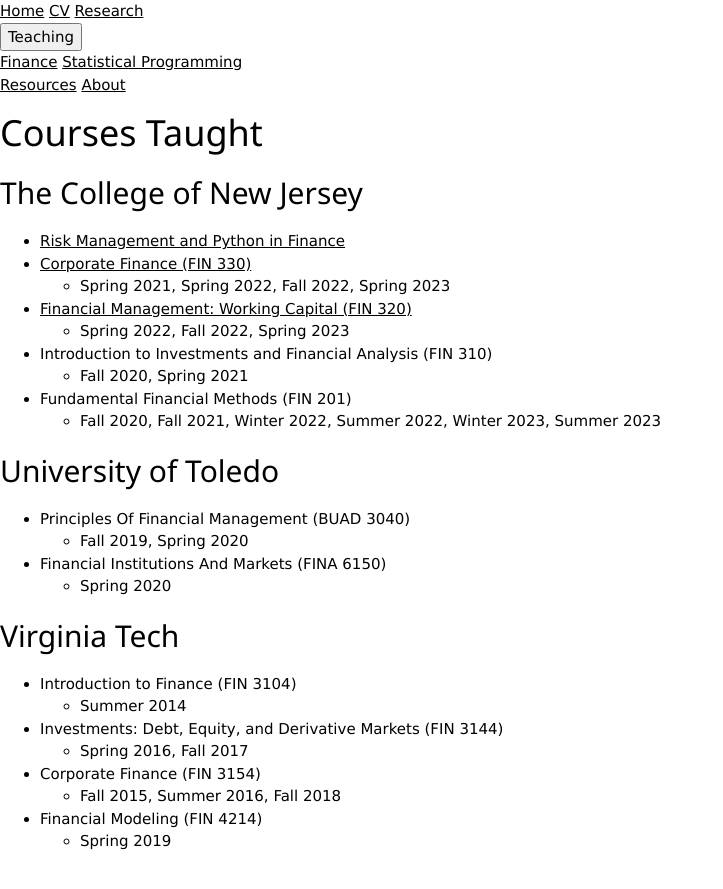
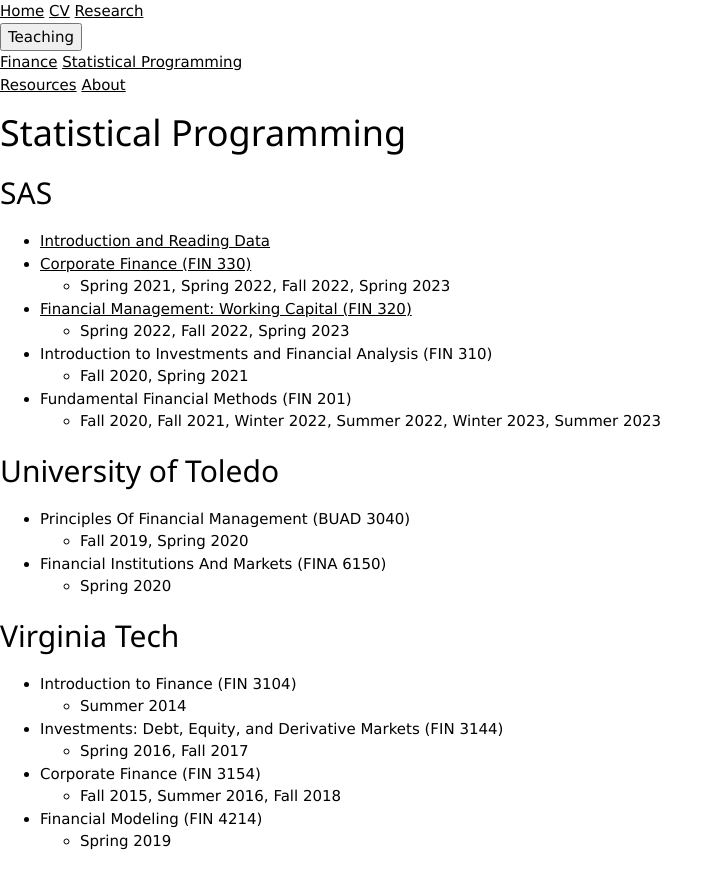
Before and after one commit to xieyutongcn/xieyutongcn.github.io, a Jekyll site: the page built from Statistical_Programming/Statistical_programming.html, in a window 1280 px wide. Shown: the top 889 px of the page, without its empty margins (0-723 px from the left). Built offline with Jekyll 4.4.1, drawn with Linux system fonts in a browser that asks for light colours.

Commit message:
Update Statistical_programming.html

```diff
--- a/Statistical_Programming/Statistical_programming.html
+++ b/Statistical_Programming/Statistical_programming.html
@@ -2,12 +2,16 @@
 layout: default
 ---
 
+<head>
+	<link rel="stylesheet" type="text/css" href=".\styles.css" />
+</head>
+
 <body>
     <div class="content">
-        <h1>Courses Taught</h1>
-        <h2>The College of New Jersey</h2>
+        <h1>Statistical Programming</h1>
+        <h2>SAS</h2>
         <ul>
-            <li><a href = "risk_mgmt_python.html">Risk Management and Python in Finance</a></li>
+            <li><a href = ".\Statistical_Programming\01\Introduction and Reading Data.html">Introduction and Reading Data</a></li>
             <li><a href = "corporate_finance_fin_330.html">Corporate Finance (FIN 330)</a></li>
             <ul>
                 <li>Spring 2021, Spring 2022, Fall 2022, Spring 2023</li>
```
